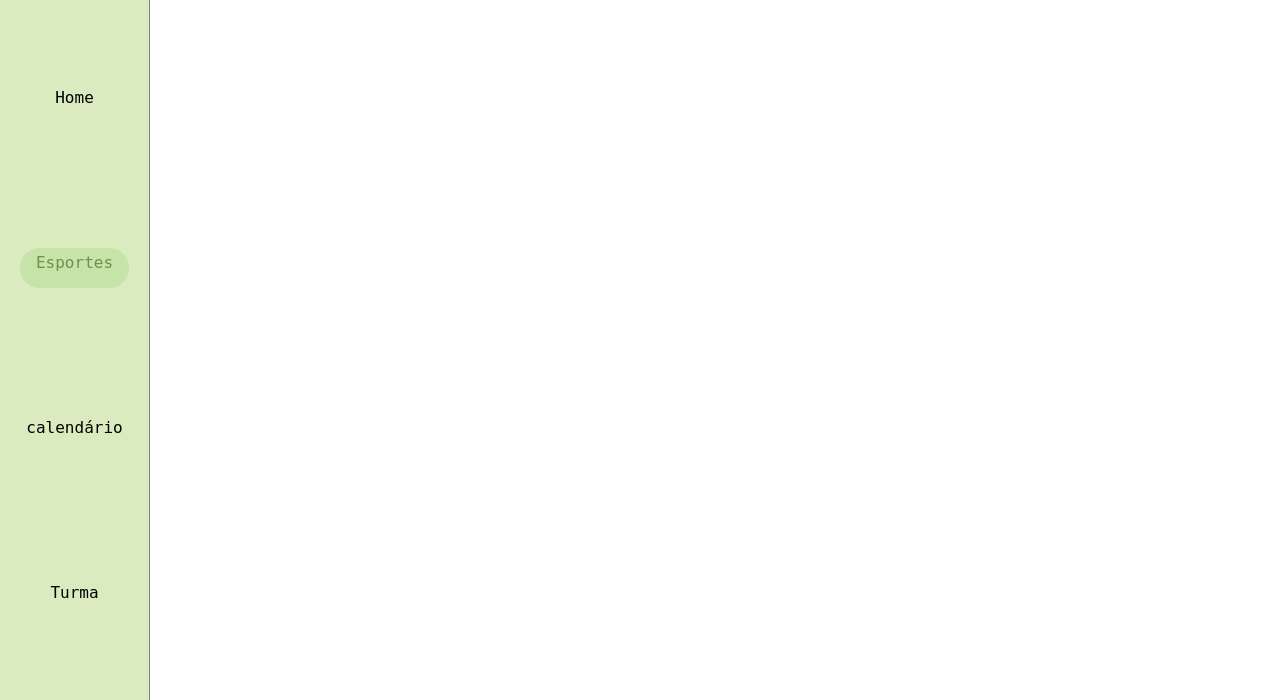
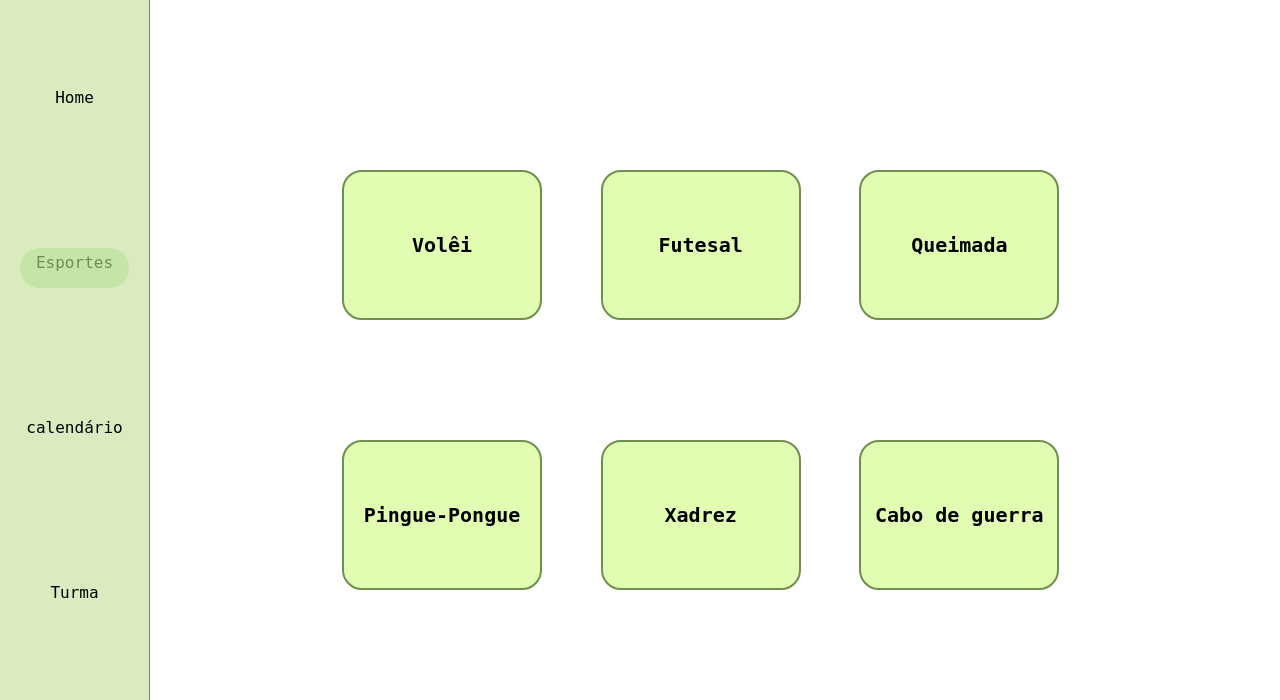
Before and after one commit to purrsPoint/PW-III, a PHP site: page /pages/esportes.html in a window 1280 px wide. Shown: the part 100-800 px from the top of the page. Run offline with PHP 8.4, Linux system fonts and the light colour scheme; some web fonts are replaced.

Commit message:
mais progresso no design da tela de esportes

```diff
--- a/Inter/css/style.css
+++ b/Inter/css/style.css
@@ -59,6 +59,7 @@ a{
     width: 70%;
     background-color: #e1fdb2;
     border: 2px solid #6F8F4F;
+    border-radius:10px;
 }
 .banner_placar h3, .banner_placar h2{
     text-align: center;
@@ -71,6 +72,7 @@ a{
     background-color: #C6E4A7;
     color: #000000;
     display: inline-block;
+    border-top-left-radius: 10px;
 }
 
 .banner{
@@ -81,9 +83,12 @@ a{
     width: 70%;
     background-color: #e1fdb2;
     border: 2px solid #6F8F4F;
+    border-radius: 10px;
 }
 .banner p{
     background-color: #C6E4A7   ;
+    border-top-left-radius: 10px;
+    border-top-right-radius: 10px;
 }
 .cont{
 
@@ -105,6 +110,28 @@ a{
     width: 50px;
     background-color: #000000;
     border-radius: 8px;
+}
+.banner-grid{
+    display: grid;
+    grid-template-columns: repeat(3,1fr);
+    grid-template-rows: repeat(2,auto);
+
+    gap: 20px;
+    width: 70%;
+    margin-top: 50px;
+}
+.banner-grid .banner{
+    height: 150px;
+    width: 200px;
+    border-radius: 20px;
+
+    display: flex;
+    justify-content: center;
+    align-items: center;
+
+    font-size: 20px;
+    font-weight: bold;
+    text-align: center;
 }
 /*barra lateral*/
 .ladobar{
--- a/Inter/pages/esportes.html
+++ b/Inter/pages/esportes.html
@@ -5,7 +5,7 @@
   <meta charset="UTF-8">
   <meta name="viewport" content="width=device-width, initial-scale=1.0">
 
-  <title>Document</title>
+  <title>Esportes</title>
 
   <link rel="stylesheet" href="../css/style.css">
 </head>
@@ -26,9 +26,14 @@
 
   <div class="content">
 
-
-
-
+<div class="banner-grid">
+  <div class="banner">Volêi</div>
+  <div class="banner">Futesal</div>
+  <div class="banner">Queimada</div>
+  <div class="banner">Pingue-Pongue</div>
+  <div class="banner">Xadrez</div>
+  <div class="banner">Cabo de guerra</div>
+</div>
     </div>
 
   </div>
--- a/Inter/pages/index.html
+++ b/Inter/pages/index.html
@@ -5,7 +5,7 @@
   <meta charset="UTF-8">
   <meta name="viewport" content="width=device-width, initial-scale=1.0">
 
-  <title>Document</title>
+  <title>Home</title>
 
   <link rel="stylesheet" href="../css/style.css">
 </head>
```
Also changed, not shown: Inter/pages/signin.html (added, +11 -0 lines).
